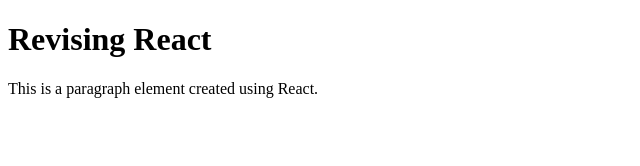
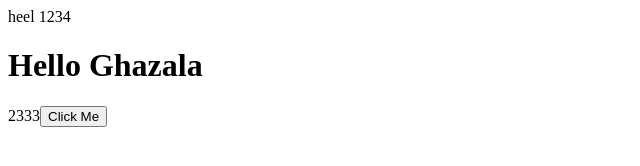
Before and after one commit to GHAZAL3365/ReactImpConsepts, a React app: page / in a window 1280 px wide. Shown: the whole page, without its empty margins (0-640 px from the left). Built offline with nearby package versions, Linux system fonts and the light colour scheme.

Commit message:
writing jsx

```diff
--- a/App.js
+++ b/App.js
@@ -1,25 +1,33 @@
-        import React from "react";
-        import ReactDOM from "react-dom/client";
+import React from "react";
+import ReactDOM from "react-dom/client";
 
+// Create a React element
+// const heading = React.createElement("h1", { id: "title" }, "Hello Ghazala");
 
-      const headingEl = React.createElement("h1", {}, "Revising React");
-      const root = ReactDOM.createRoot(document.getElementById("root")); // this reactDOM api helping to render the elemnt in the root div and displaying it on the browser
+//JSX Syntax
+// JSX => Babel transpiles JSX to React.createElement calls => objects => render as html element
+const heading = (
+  <h1 id="title" className="heading">
+    Hello Ghazala
+  </h1>
+);
 
-      const paragraphEl = React.createElement(
-        "p",
-        {},
-        "This is a paragraph element created using React."
-      );
+const  Buttton = () => {
+  return <button id="button">Click Me</button>
+}
 
-      root.render(headingEl);
-      root.render(paragraphEl);
-      // The above line will replace the previous content in the root div with the new paragraph element.
-      // To render both elements, we can wrap them in a parent element like a div.
-      const containerEl = React.createElement(
-        "div",
-        {},
-        headingEl,
-        paragraphEl
-      );
-      root.render(containerEl);
-      // Now both the heading and paragraph will be displayed together in the root div.
+//Component Composition
+// Component composition is the practice of combining multiple components to build more complex UIs in React.
+const Container = () => {
+  return (
+    <div className="container">
+      heel
+      1234
+      {heading}
+      {2333}
+      <Buttton />
+    </div>
+  )
+}
+const root = ReactDOM.createRoot(document.getElementById("root"));
+root.render(<Container />);
```
Also changed, not shown: package.json (+7 -1 lines), dist/index.html.
